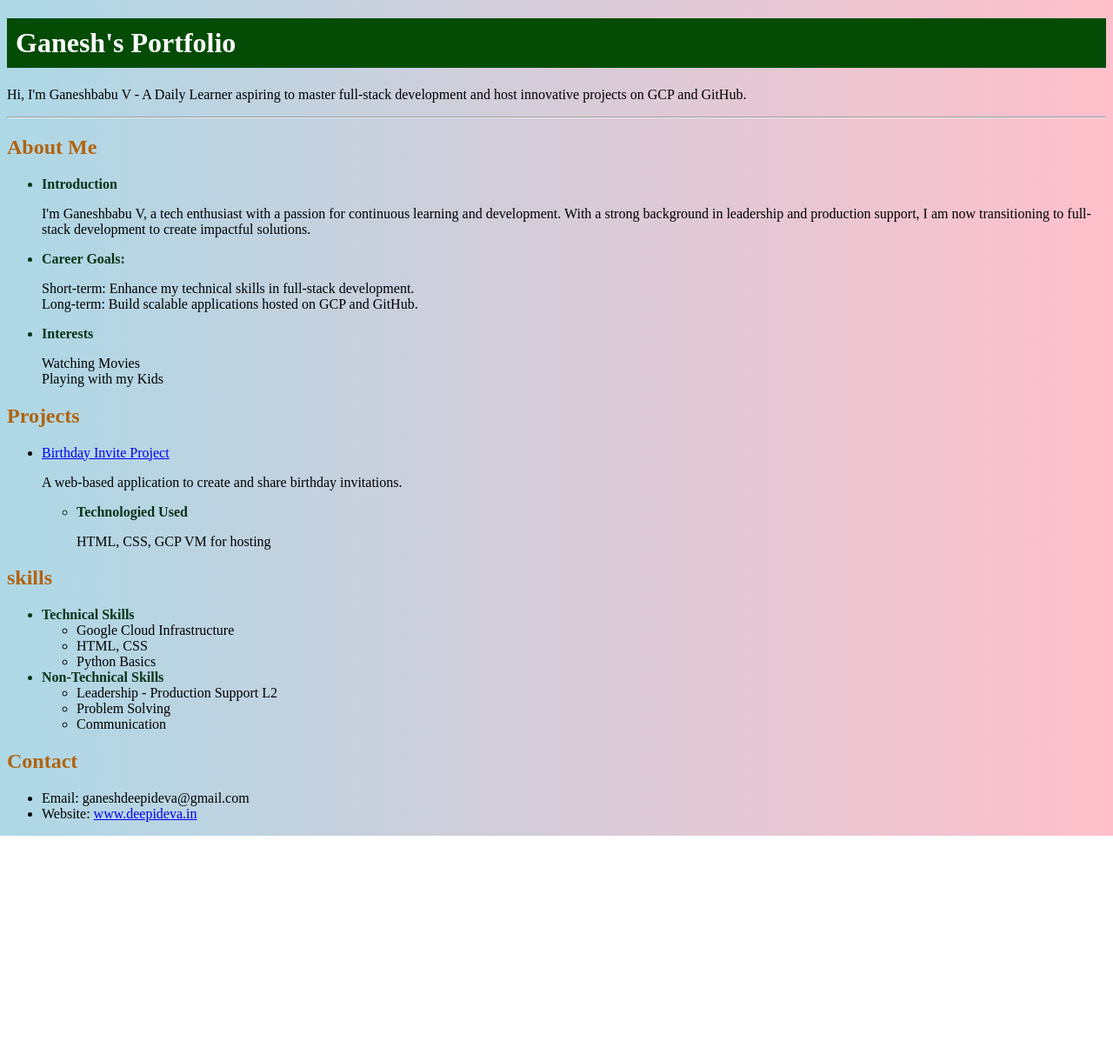
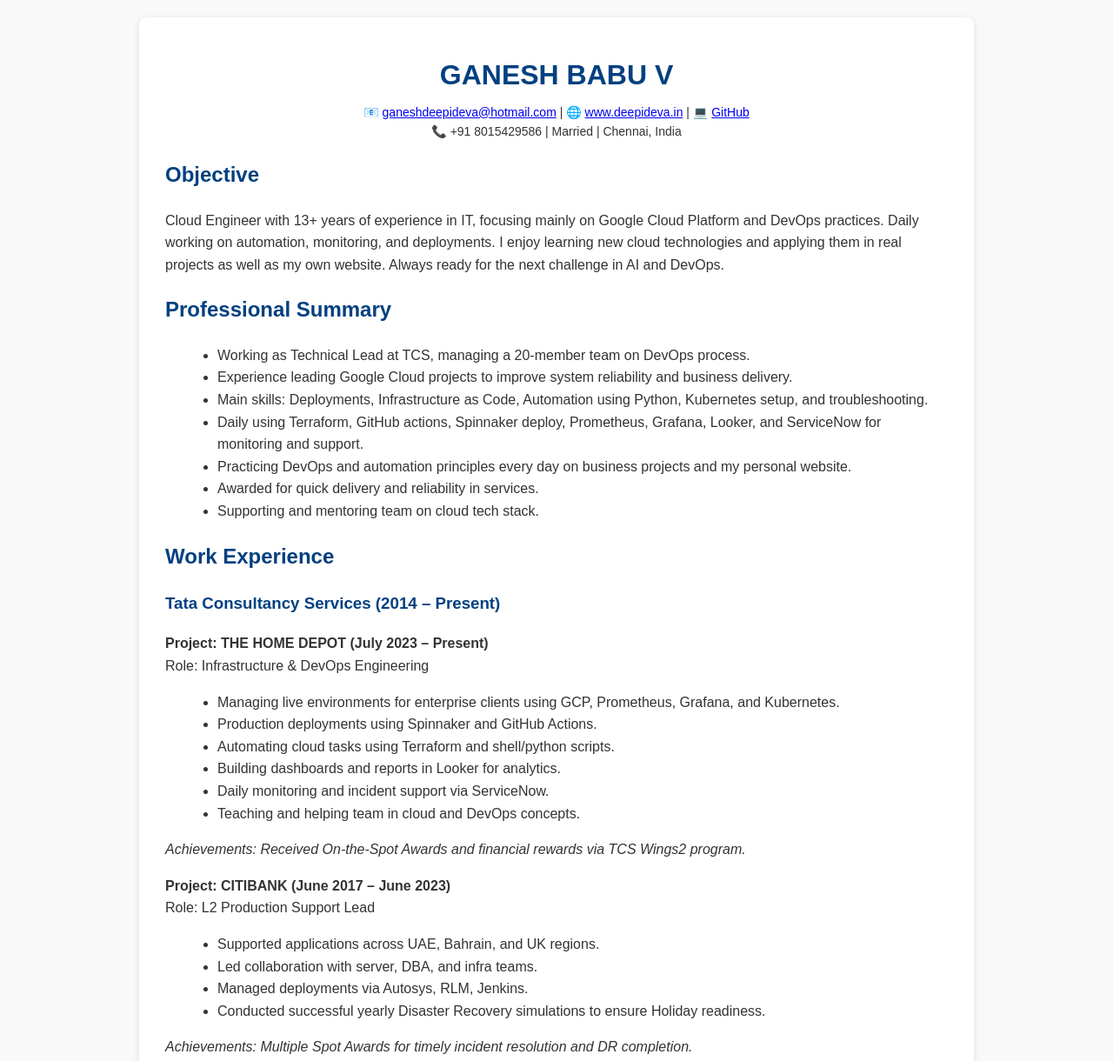
Before and after one commit to deepideva/html-portfolio, a plain HTML site: page index.html in a window 1280 px wide. Shown: the top 1220 px of the page at 87% size. Before the commit the page ends 961 px from the top, so only its background shows below. Drawn offline with Linux system fonts and the light colour scheme.

Commit message:
Update index.html
Resume updated

```diff
--- a/index.html
+++ b/index.html
@@ -1,89 +1,161 @@
-<!-- TODO 1: Create the HTML Boilerplate -->
-
-<!-- TODO 2: Add Your previous projects' HTML into the public folder -->
-
-<!-- TODO 3: Take screenshots of your project previews and add the images to the images folder -->
-
-<!-- TODO 4: Add titles/subtitles etc. -->
-
-<!-- TODO 5: Add a link to the project pages -->
-
-<!-- TODO 6: Add images to show the project previews
-HINT for TODO 6: You can use the height attribute set to 200 to make the image smaller:
-https://developer.mozilla.org/en-US/docs/Web/HTML/Element/img#attr-height -->
-
-<!-- TODO 7: Add the Contact Me and About Me page links -->
-
 <!DOCTYPE html>
 <html lang="en">
 <head>
   <meta charset="UTF-8">
   <meta name="viewport" content="width=device-width, initial-scale=1.0">
-    <title>Ganesh Profile</title>
+  <title>Ganesh Babu V - Resume</title>
   <style>
     body {
-            background: linear-gradient(to right, lightblue, pink);
+      font-family: Arial, sans-serif;
+      line-height: 1.6;
+      margin: 0;
+      padding: 20px;
+      background: #f9f9f9;
+      color: #333;
+    }
+    .container {
+      max-width: 900px;
+      margin: auto;
+      background: #fff;
+      padding: 20px 30px;
+      border-radius: 8px;
+      box-shadow: 0 2px 8px rgba(0,0,0,0.1);
+    }
+    h1, h2, h3 {
+      color: #004080;
     }
     h1 {
-            color: white;
-            background-color: #044c06;
-            padding: 10px;
+      text-align: center;
+      margin-bottom: 5px;
     }
-
-        h2 {
-            color: #b2630f;
+    .contact {
+      text-align: center;
+      margin-bottom: 20px;
+      font-size: 14px;
     }
-        #sub {
-            color: #053418;
-            font-weight: bold;
-            font-style: normal;
+    .section {
+      margin-bottom: 20px;
+    }
+    ul {
+      margin: 5px 0 10px 20px;
+    }
+    .declaration {
+      margin-top: 30px;
+      font-style: italic;
     }
   </style>
-
 </head>
 <body>
-    <h1>Ganesh's Portfolio</h1>
-    <p>Hi, I'm Ganeshbabu V - A Daily Learner aspiring to master full-stack development and host innovative projects on GCP and GitHub.</p>
-    <hr>
-    <h2>About Me</h2>
+  <div class="container">
+    <h1>GANESH BABU V</h1>
+    <div class="contact">
+      📧 <a href="mailto:ganeshdeepideva@hotmail.com">ganeshdeepideva@hotmail.com</a> |
+      🌐 <a href="https://www.deepideva.in" target="_blank">www.deepideva.in</a> |
+      💻 <a href="https://github.com/deepideva" target="_blank">GitHub</a><br>
+      📞 +91 8015429586 | Married | Chennai, India
+    </div>
+
+    <div class="section">
+      <h2>Objective</h2>
+      <p>Cloud Engineer with 13+ years of experience in IT, focusing mainly on Google Cloud Platform and DevOps practices. Daily working on automation, monitoring, and deployments. I enjoy learning new cloud technologies and applying them in real projects as well as my own website. Always ready for the next challenge in AI and DevOps.</p>
+    </div>
+
+    <div class="section">
+      <h2>Professional Summary</h2>
       <ul>
-        <li id="sub"> Introduction </li>
-        <p> I'm Ganeshbabu V, a tech enthusiast with a passion for continuous learning and development. With a strong background in leadership and production support, I am now transitioning to full-stack development to create impactful solutions.</p>
-        <li id="sub">Career Goals:</li>
-        <p>Short-term: Enhance my technical skills in full-stack development.
-        <br>
-        Long-term: Build scalable applications hosted on GCP and GitHub.</p>
-        <li id="sub"> Interests</li>
-        <p> Watching Movies <br> Playing with my Kids</p>
+        <li>Working as Technical Lead at TCS, managing a 20-member team on DevOps process.</li>
+        <li>Experience leading Google Cloud projects to improve system reliability and business delivery.</li>
+        <li>Main skills: Deployments, Infrastructure as Code, Automation using Python, Kubernetes setup, and troubleshooting.</li>
+        <li>Daily using Terraform, GitHub actions, Spinnaker deploy, Prometheus, Grafana, Looker, and ServiceNow for monitoring and support.</li>
+        <li>Practicing DevOps and automation principles every day on business projects and my personal website.</li>
+        <li>Awarded for quick delivery and reliability in services.</li>
+        <li>Supporting and mentoring team on cloud tech stack.</li>
       </ul>
-    <h2>Projects</h2>
+    </div>
+
+    <div class="section">
+      <h2>Work Experience</h2>
+      <h3>Tata Consultancy Services (2014 – Present)</h3>
+      <p><strong>Project: THE HOME DEPOT (July 2023 – Present)</strong><br>Role: Infrastructure & DevOps Engineering</p>
       <ul>
-        <li><a href="bday.html" target="_blank"> Birthday Invite Project</a></li>
-        <p>A web-based application to create and share birthday invitations.</p>
+        <li>Managing live environments for enterprise clients using GCP, Prometheus, Grafana, and Kubernetes.</li>
+        <li>Production deployments using Spinnaker and GitHub Actions.</li>
+        <li>Automating cloud tasks using Terraform and shell/python scripts.</li>
+        <li>Building dashboards and reports in Looker for analytics.</li>
+        <li>Daily monitoring and incident support via ServiceNow.</li>
+        <li>Teaching and helping team in cloud and DevOps concepts.</li>
+      </ul>
+      <p><em>Achievements: Received On-the-Spot Awards and financial rewards via TCS Wings2 program.</em></p>
+
+      <p><strong>Project: CITIBANK (June 2017 – June 2023)</strong><br>Role: L2 Production Support Lead</p>
       <ul>
-            <li id="sub"> Technologied Used</li>
-            <p> HTML, CSS, GCP VM for hosting</p>
+        <li>Supported applications across UAE, Bahrain, and UK regions.</li>
+        <li>Led collaboration with server, DBA, and infra teams.</li>
+        <li>Managed deployments via Autosys, RLM, Jenkins.</li>
+        <li>Conducted successful yearly Disaster Recovery simulations to ensure Holiday readiness.</li>
       </ul>
+      <p><em>Achievements: Multiple Spot Awards for timely incident resolution and DR completion.</em></p>
+
+      <p><strong>Project: Honeywell Inc. (Aug 2014 – May 2017)</strong><br>Role: Production Support Engineer</p>
+      <ul>
+        <li>Supported Primavera applications and infrastructure. Handled environment setup, user access, OBS, EPS, and baselining.</li>
       </ul>
-    <h2>skills</h2>
+      <p><em>Achievements: Recognized for quick resolution and customer satisfaction.</em></p>
+
+      <p><strong>Previous Roles</strong></p>
       <ul>
-        <li id="sub">Technical Skills</li>
+        <li>Project Planner Assistant/Tender Estimator, Chiniwalas Pvt Ltd, Pune (2011 – 2014)</li>
+        <li>Senior PPM Consultant, CADD Centre, Mylapore (2010 – 2011)</li>
+      </ul>
+    </div>
+
+    <div class="section">
+      <h2>Skills</h2>
       <ul>
-            <li>Google Cloud Infrastructure</li>
-            <li> HTML, CSS</li>
-            <li> Python Basics</li>
+        <li>Cloud Platforms: Google Cloud Platform, Azure</li>
+        <li>Automation: Python, Bash, Terraform, GitHub Actions</li>
+        <li>Monitoring & Dashboards: Prometheus, Grafana, Google Cloud Monitoring, Looker</li>
+        <li>CI/CD & Deployments: Spinnaker, GitHub Actions</li>
+        <li>Incident Management: ServiceNow, New Relic</li>
+        <li>Web Hosting: Flask, Ubuntu/Linux, DNS (GoDaddy), domain setup</li>
+        <li>Other Tools: Kubernetes, Oracle SQL, SQL Server, Autosys, Jenkins</li>
       </ul>
-        <li id="sub">Non-Technical Skills</li>
+    </div>
+
+    <div class="section">
+      <h2>Certifications</h2>
       <ul>
-            <li> Leadership - Production Support L2</li>
-            <li> Problem Solving</li>
-            <li> Communication</li>
+        <li>Google Cloud GenAI Leader (Cleared in 2025)</li>
+        <li>Preparing for Google Cloud Intelligent Search and Cloud Build with Vertex AI badges (in progress, 2025)</li>
+        <li>GCP Professional Cloud Architect</li>
+        <li>Microsoft Azure Administrator</li>
       </ul>
+    </div>
+
+    <div class="section">
+      <h2>Personal Projects & Activities</h2>
+      <ul>
+        <li>Developing and hosting my own website on GCP for technical blogging and experiments (<a href="https://www.deepideva.in">deepideva.in</a>).</li>
+        <li>Exploring GenAI, Vertex AI, Cloud Build, and Search AI solutions and implementing them in personal projects.</li>
+        <li>Active on GitHub (<a href="https://github.com/deepideva">deepideva</a>) – sharing scripts, infra code, and experiments.</li>
+        <li>Creating how-to videos and troubleshooting tips on YouTube (KidsTech1518).</li>
+        <li>Continuously learning latest Google Cloud and AI solutions, and applying them to solve real problems.</li>
       </ul>
-    <h2>Contact</h2>
+    </div>
+
+    <div class="section">
+      <h2>Education</h2>
       <ul>
-        <li>Email: ganeshdeepideva@gmail.com</li>
-        <li>Website: <a href="https://www.deepideva.in" target="_blank">www.deepideva.in</a></li>
+        <li>MCA, SASTRA UNIVERSITY, Thanajvur, TN, 2009, CGPA: 7.4</li>
+        <li>B.Sc. Physics, Bishop Heber College, Trichy, 2006, Score: 62%</li>
+        <li>HSC, St. Antony’s Matric Hr. Sec. School, Vedaraniam, 2003, Score: 69%</li>
+      </ul>
+    </div>
 
+    <div class="section declaration">
+      <p>I hereby declare that the above details are true to the best of my knowledge and belief.</p>
+      <p>Place: Chennai-Thiruporur<br>V. Ganeshbabu</p>
+    </div>
+  </div>
 </body>
 </html>
```
Lines whose indentation alone changed are shown as unchanged.
